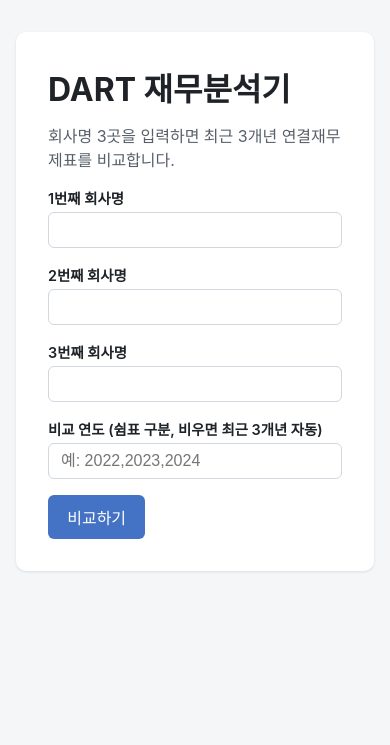
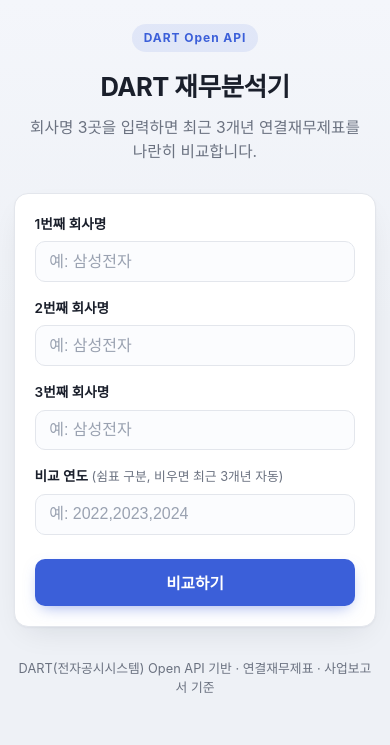
Before and after one commit to kjiwoo12/-dart-dash, a Flask app: page / in a window 390 px wide. Shown: the top 745 px of the page. Run offline with Flask 3, Linux system fonts and the light colour scheme.

Commit message:
Redesign web UI: refined visual style, verified responsive layout
New look: badge/hero header, card surface with soft shadow, refined
inputs/buttons with focus states, striped + sticky-first-column table,
muted N/A styling, dark-mode palette. Company inputs collapse to a
single column on narrow screens.

Verified via JS-measured layout (not just visual screenshot) at
375px and 1280px: no page-level horizontal overflow at either size;
the wide comparison table scrolls only within its own bordered
container, with the row-label column staying pinned via
position: sticky.

```diff
--- a/api/static/style.css
+++ b/api/static/style.css
@@ -1,73 +1,180 @@
-body {
-  font-family: -apple-system, "Segoe UI", "Malgun Gothic", sans-serif;
-  background: #f5f6f8;
-  color: #1f2328;
-  margin: 0;
-  padding: 2rem 1rem;
+:root {
+  --brand: #3b5fd9;
+  --brand-dark: #2d47ad;
+  --ink: #1a1f2b;
+  --muted: #6b7280;
+  --border: #e3e6ec;
+  --bg: #eef1f6;
+  --surface: #ffffff;
+  --danger-bg: #fdecea;
+  --danger-border: #f6c6c2;
+  --danger-ink: #b3261e;
+  --warn-bg: #fff8e6;
+  --warn-border: #f5dfa0;
+  --radius-lg: 18px;
+  --radius-md: 10px;
 }
 
-.container {
+* {
+  box-sizing: border-box;
+}
+
+body {
+  font-family: -apple-system, BlinkMacSystemFont, "Segoe UI", "Malgun Gothic", "Apple SD Gothic Neo", sans-serif;
+  background: linear-gradient(180deg, #f4f6fb 0%, var(--bg) 320px);
+  color: var(--ink);
+  margin: 0;
+  padding: 2.5rem 1.25rem 4rem;
+  line-height: 1.55;
+}
+
+.page {
   max-width: 960px;
   margin: 0 auto;
-  background: #fff;
-  border-radius: 10px;
-  padding: 2rem;
-  box-shadow: 0 1px 3px rgba(0, 0, 0, 0.1);
 }
 
-h1 {
-  margin-top: 0;
+.hero {
+  text-align: center;
+  margin-bottom: 1.75rem;
+  padding: 0 0.5rem;
+}
+
+.eyebrow {
+  display: inline-block;
+  font-size: 0.75rem;
+  font-weight: 700;
+  letter-spacing: 0.08em;
+  color: var(--brand);
+  background: rgba(59, 95, 217, 0.1);
+  padding: 0.3rem 0.75rem;
+  border-radius: 999px;
+  margin: 0 0 0.9rem;
+}
+
+.hero h1 {
+  margin: 0;
+  font-size: clamp(1.6rem, 4vw, 2.1rem);
+  letter-spacing: -0.02em;
 }
 
 .subtitle {
-  color: #57606a;
-  margin-top: -0.5rem;
+  color: var(--muted);
+  margin: 0.6rem auto 0;
+  max-width: 34rem;
+  font-size: 0.98rem;
+}
+
+.card {
+  background: var(--surface);
+  border-radius: var(--radius-lg);
+  padding: clamp(1.25rem, 4vw, 2.25rem);
+  box-shadow: 0 1px 2px rgba(16, 24, 40, 0.04), 0 12px 32px -12px rgba(16, 24, 40, 0.12);
+  border: 1px solid var(--border);
+  overflow: hidden;
 }
 
 .alert {
-  background: #ffebe9;
-  border: 1px solid #ffc1bc;
-  color: #b3261e;
-  padding: 0.75rem 1rem;
-  border-radius: 6px;
+  background: var(--danger-bg);
+  border: 1px solid var(--danger-border);
+  color: var(--danger-ink);
+  padding: 0.85rem 1rem;
+  border-radius: var(--radius-md);
+  margin-bottom: 1.25rem;
+  font-size: 0.92rem;
+  word-break: break-word;
+}
+
+.company-grid {
+  display: grid;
+  grid-template-columns: repeat(3, 1fr);
+  gap: 1rem;
   margin-bottom: 1rem;
 }
 
-.compare-form .field {
-  margin-bottom: 1rem;
+.field {
   display: flex;
   flex-direction: column;
-  gap: 0.25rem;
+  gap: 0.4rem;
+  min-width: 0;
 }
 
-.compare-form label {
+.field label {
   font-weight: 600;
-  font-size: 0.9rem;
+  font-size: 0.85rem;
+  color: var(--ink);
 }
 
-.compare-form input[type="text"] {
-  padding: 0.5rem 0.75rem;
-  border: 1px solid #d0d7de;
-  border-radius: 6px;
-  font-size: 1rem;
+.field label .hint {
+  font-weight: 400;
+  color: var(--muted);
+  font-size: 0.8rem;
 }
 
-button {
-  background: #4472c4;
-  color: #fff;
-  border: none;
-  padding: 0.6rem 1.2rem;
-  border-radius: 6px;
+.field input[type="text"] {
+  width: 100%;
+  padding: 0.65rem 0.85rem;
+  border: 1.5px solid var(--border);
+  border-radius: var(--radius-md);
   font-size: 1rem;
-  cursor: pointer;
+  color: var(--ink);
+  background: #fbfcfe;
+  transition: border-color 0.15s ease, box-shadow 0.15s ease;
 }
 
-button:hover {
-  background: #365a9d;
+.field input[type="text"]::placeholder {
+  color: #9aa2b1;
 }
 
-.download-form {
-  margin-top: 1rem;
+.field input[type="text"]:focus {
+  outline: none;
+  border-color: var(--brand);
+  box-shadow: 0 0 0 3px rgba(59, 95, 217, 0.15);
+  background: #fff;
+}
+
+.field-years {
+  max-width: 26rem;
+  margin-bottom: 1.5rem;
+}
+
+.btn {
+  appearance: none;
+  border: none;
+  border-radius: var(--radius-md);
+  font-size: 0.98rem;
+  font-weight: 600;
+  padding: 0.75rem 1.5rem;
+  cursor: pointer;
+  transition: background 0.15s ease, transform 0.05s ease, box-shadow 0.15s ease;
+}
+
+.btn:active {
+  transform: translateY(1px);
+}
+
+.btn-primary {
+  background: var(--brand);
+  color: #fff;
+  box-shadow: 0 6px 16px -6px rgba(59, 95, 217, 0.55);
+}
+
+.btn-primary:hover {
+  background: var(--brand-dark);
+}
+
+.btn-secondary {
+  background: #eef1f9;
+  color: var(--brand-dark);
+}
+
+.btn-secondary:hover {
+  background: #e2e7f7;
+}
+
+.results {
+  margin-top: 2rem;
+  padding-top: 1.75rem;
+  border-top: 1px solid var(--border);
 }
 
 .result-header {
@@ -75,56 +182,202 @@
   justify-content: space-between;
   align-items: baseline;
   flex-wrap: wrap;
-  gap: 0.5rem;
+  gap: 0.4rem 0.75rem;
+  margin-bottom: 1rem;
 }
 
 .result-header h2 {
   margin: 0;
+  font-size: 1.25rem;
 }
 
 .unit-note {
-  color: #57606a;
-  font-size: 0.9rem;
+  color: var(--muted);
+  font-size: 0.85rem;
+  background: #f2f4f8;
+  padding: 0.2rem 0.6rem;
+  border-radius: 999px;
 }
 
 .table-wrap {
   overflow-x: auto;
+  border: 1px solid var(--border);
+  border-radius: var(--radius-md);
+  max-width: 100%;
+  -webkit-overflow-scrolling: touch;
 }
 
 table {
-  border-collapse: collapse;
+  border-collapse: separate;
+  border-spacing: 0;
   width: 100%;
-  margin-top: 1rem;
-  font-size: 0.9rem;
+  min-width: 640px;
+  font-size: 0.88rem;
 }
 
 th, td {
-  border: 1px solid #d0d7de;
-  padding: 0.5rem 0.75rem;
+  padding: 0.6rem 0.85rem;
   text-align: right;
   white-space: nowrap;
+  border-bottom: 1px solid var(--border);
 }
 
 thead th {
-  background: #4472c4;
+  background: var(--brand);
   color: #fff;
   text-align: center;
+  font-weight: 600;
+  position: sticky;
+  top: 0;
+  z-index: 2;
 }
 
-tbody th {
-  text-align: left;
+thead tr:first-child th {
+  border-bottom: 1px solid rgba(255, 255, 255, 0.25);
+}
+
+tbody tr:nth-child(even) td {
+  background: #f8f9fc;
+}
+
+tbody tr:last-child td {
+  border-bottom: none;
+}
+
+.col-label {
+  text-align: left !important;
   background: #f0f3f9;
+  position: sticky;
+  left: 0;
+  z-index: 3;
+  font-weight: 600;
+  box-shadow: 2px 0 4px -2px rgba(16, 24, 40, 0.15);
+}
+
+thead .col-label {
+  z-index: 4;
+  background: var(--brand);
+}
+
+tbody tr:nth-child(even) .col-label {
+  background: #eaeef7;
+}
+
+.na {
+  color: #b0b6c2;
+  font-style: italic;
 }
 
 .warnings {
-  margin-top: 1rem;
-  background: #fff8e1;
-  border: 1px solid #ffe08a;
-  border-radius: 6px;
-  padding: 0.75rem 1rem;
+  margin-top: 1.25rem;
+  background: var(--warn-bg);
+  border: 1px solid var(--warn-border);
+  border-radius: var(--radius-md);
+  padding: 0.9rem 1.1rem;
+  font-size: 0.9rem;
 }
 
 .warnings ul {
   margin: 0.5rem 0 0;
   padding-left: 1.25rem;
 }
+
+.warnings li {
+  margin-bottom: 0.25rem;
+  word-break: keep-all;
+}
+
+.download-form {
+  margin-top: 1.5rem;
+}
+
+.footnote {
+  text-align: center;
+  color: var(--muted);
+  font-size: 0.8rem;
+  margin-top: 2rem;
+}
+
+@media (max-width: 700px) {
+  body {
+    padding: 1.5rem 0.85rem 3rem;
+  }
+
+  .card {
+    border-radius: 14px;
+  }
+
+  .company-grid {
+    grid-template-columns: 1fr;
+  }
+
+  .field-years {
+    max-width: none;
+  }
+
+  .btn {
+    width: 100%;
+  }
+
+  .result-header {
+    flex-direction: column;
+    align-items: flex-start;
+  }
+}
+
+@media (prefers-color-scheme: dark) {
+  :root {
+    --ink: #e7e9ee;
+    --muted: #9aa2b1;
+    --border: #2a2f3a;
+    --bg: #12141a;
+    --surface: #1a1d25;
+    --danger-bg: #3a2323;
+    --danger-border: #6b3230;
+    --danger-ink: #ff8f87;
+    --warn-bg: #332c18;
+    --warn-border: #5c4d24;
+  }
+
+  body {
+    background: linear-gradient(180deg, #14161d 0%, var(--bg) 320px);
+  }
+
+  .field input[type="text"] {
+    background: #12141a;
+    color: var(--ink);
+  }
+
+  .field input[type="text"]:focus {
+    background: #12141a;
+  }
+
+  .btn-secondary {
+    background: #232a3d;
+    color: #b7c3ff;
+  }
+
+  .btn-secondary:hover {
+    background: #2b3350;
+  }
+
+  .unit-note {
+    background: #232733;
+  }
+
+  tbody tr:nth-child(even) td {
+    background: #1f2330;
+  }
+
+  .col-label {
+    background: #232733;
+  }
+
+  tbody tr:nth-child(even) .col-label {
+    background: #262b3a;
+  }
+
+  .na {
+    color: #6b7280;
+  }
+}
--- a/api/templates/index.html
+++ b/api/templates/index.html
@@ -7,15 +7,20 @@
 <link rel="stylesheet" href="{{ url_for('static', filename='style.css') }}">
 </head>
 <body>
-<div class="container">
+<div class="page">
+  <header class="hero">
+    <p class="eyebrow">DART Open API</p>
     <h1>DART 재무분석기</h1>
-  <p class="subtitle">회사명 3곳을 입력하면 최근 3개년 연결재무제표를 비교합니다.</p>
+    <p class="subtitle">회사명 3곳을 입력하면 최근 3개년 연결재무제표를 나란히 비교합니다.</p>
+  </header>
 
+  <main class="card">
     {% if error %}
-  <div class="alert">{{ error }}</div>
+    <div class="alert" role="alert">{{ error }}</div>
     {% endif %}
 
     <form method="post" action="/compare" class="compare-form">
+      <div class="company-grid">
         {% for i in [1, 2, 3] %}
         <div class="field">
           <label for="company{{ i }}_name">{{ i }}번째 회사명</label>
@@ -25,6 +30,7 @@
             name="company{{ i }}_name"
             list="company{{ i }}_list"
             autocomplete="off"
+            placeholder="예: 삼성전자"
             value="{{ form_values.get('company' ~ i ~ '_name', '') }}"
             required
           >
@@ -32,31 +38,34 @@
           <input type="hidden" id="company{{ i }}_code" name="company{{ i }}_code" value="{{ form_values.get('company' ~ i ~ '_code', '') }}">
         </div>
         {% endfor %}
+      </div>
 
-    <div class="field">
-      <label for="years">비교 연도 (쉼표 구분, 비우면 최근 3개년 자동)</label>
+      <div class="field field-years">
+        <label for="years">비교 연도 <span class="hint">(쉼표 구분, 비우면 최근 3개년 자동)</span></label>
         <input type="text" id="years" name="years" placeholder="예: 2022,2023,2024" value="{{ form_values.get('years', '') }}">
       </div>
 
-    <button type="submit">비교하기</button>
+      <button type="submit" class="btn btn-primary">비교하기</button>
     </form>
 
     {% if results %}
+    <section class="results">
       <div class="result-header">
         <h2>비교 결과</h2>
-    <span class="unit-note">(단위: 백만 원)</span>
+        <span class="unit-note">단위: 백만 원</span>
       </div>
+
       <div class="table-wrap">
         <table>
           <thead>
             <tr>
-          <th></th>
+              <th class="col-label"></th>
               {% for year in years %}
-          <th colspan="{{ companies|length }}">{{ year }}년</th>
+              <th colspan="{{ companies|length }}" class="col-year">{{ year }}년</th>
               {% endfor %}
             </tr>
             <tr>
-          <th>항목</th>
+              <th class="col-label">항목</th>
               {% for year in years %}
                 {% for company in companies %}
                 <th>{{ company }}</th>
@@ -67,13 +76,13 @@
           <tbody>
             {% for label in metric_labels %}
             <tr>
-          <th>{{ label }}</th>
+              <th class="col-label">{{ label }}</th>
               {% for year in years %}
                 {% for company in companies %}
                   {% set v = results.get(company, {}).get(year, {}).get(label) %}
                   <td>
                     {%- if v is none -%}
-                  N/A
+                      <span class="na">N/A</span>
                     {%- elif label in ('ROE(%)', '부채비율(%)') -%}
                       {{ '%.2f'|format(v) }}
                     {%- else -%}
@@ -105,9 +114,13 @@
         <input type="hidden" name="company{{ i }}_code" value="{{ form_values.get('company' ~ i ~ '_code', '') }}">
         {% endfor %}
         <input type="hidden" name="years" value="{{ form_values.get('years', '') }}">
-    <button type="submit">엑셀 다운로드</button>
+        <button type="submit" class="btn btn-secondary">엑셀 다운로드</button>
       </form>
+    </section>
     {% endif %}
+  </main>
+
+  <footer class="footnote">DART(전자공시시스템) Open API 기반 · 연결재무제표 · 사업보고서 기준</footer>
 </div>
 
 <script>
```
Lines whose indentation alone changed are shown as unchanged.
